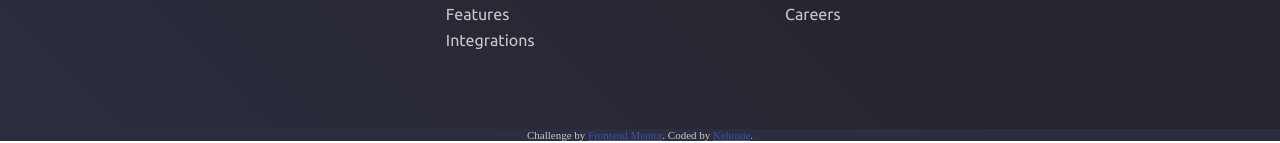
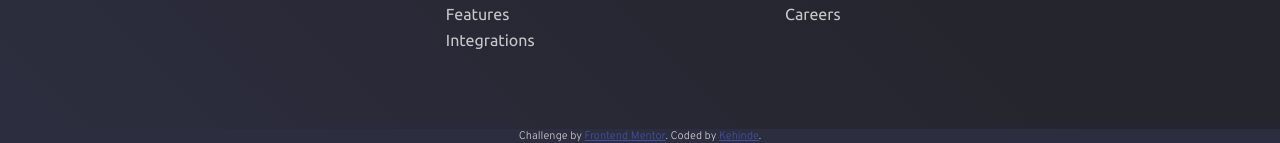
Before and after one commit to jonathan401/FEM-blogr-landing-page, a website: page index.html in a window 1280 px wide. Shown: the part 2644-2787 px from the top of the page. Drawn offline with nearby package versions, Linux system fonts and the light colour scheme; files that its build step writes are made by us from their sources.

Commit message:
add font styling to attribution

```diff
--- a/src/sass/base/_base.scss
+++ b/src/sass/base/_base.scss
@@ -24,6 +24,7 @@
   margin-top: auto;
   font-size: 11px;
   text-align: center;
+  font-family: var(--ff-primary);
 }
 .attribution a {
   color: hsl(228, 45%, 44%);
```
